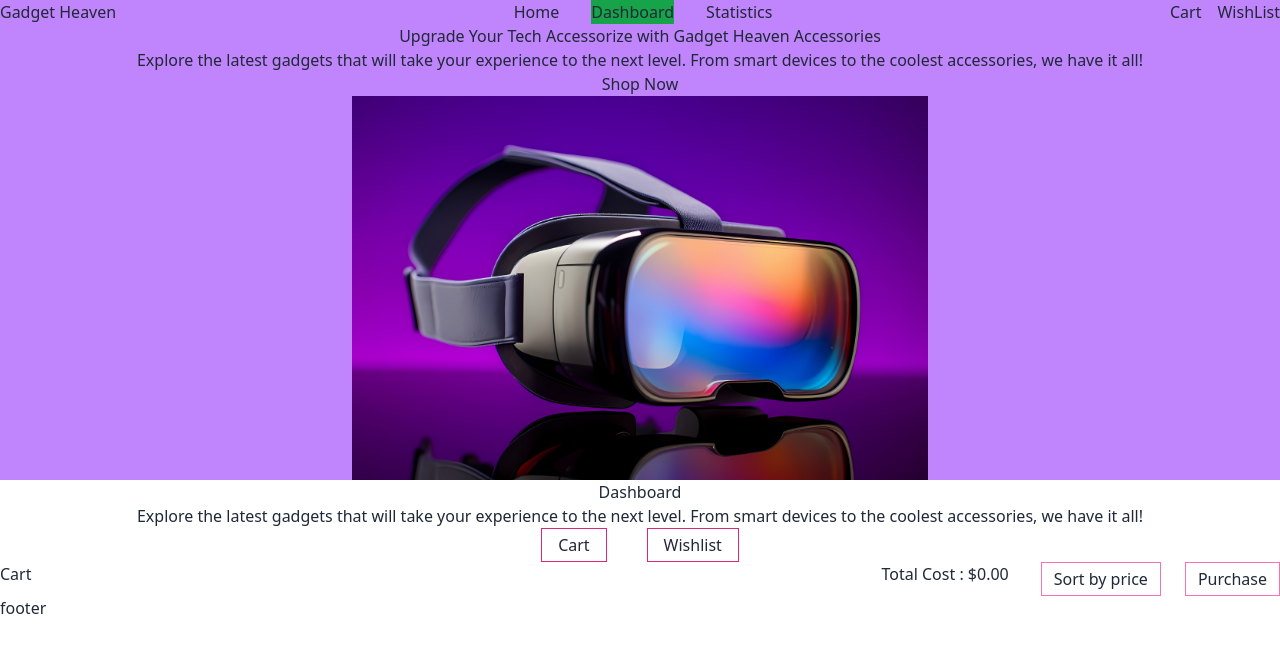
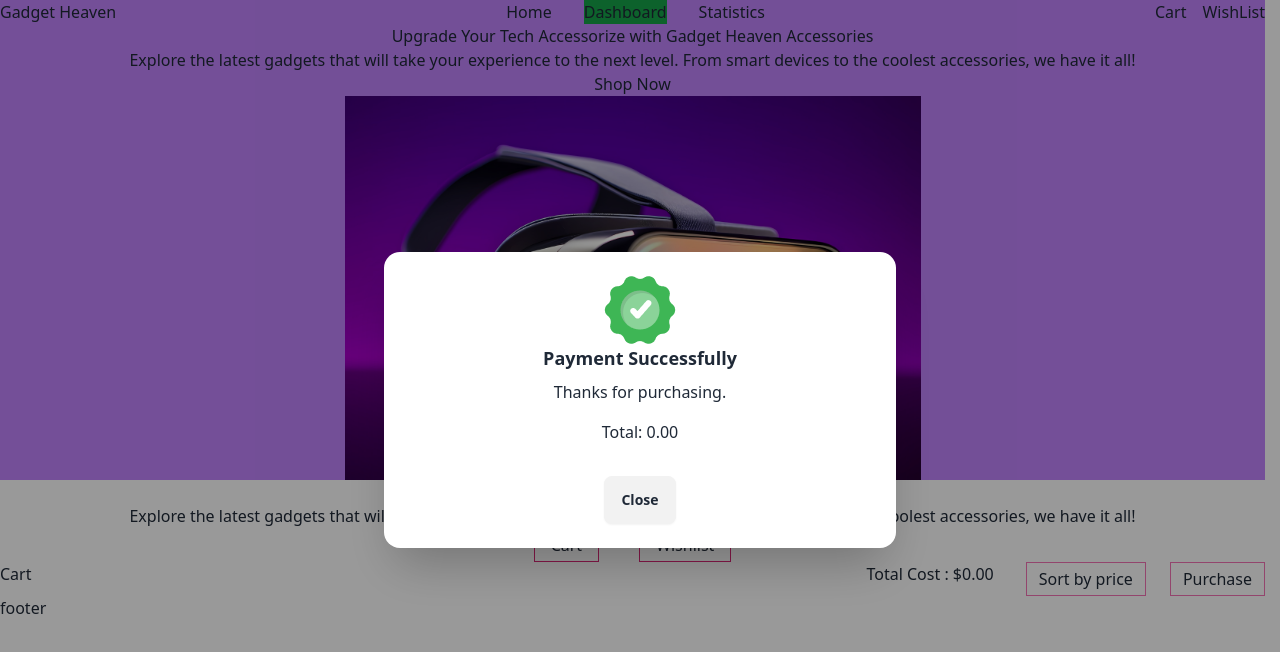
Before and after one commit to programming-hero-web-course-4/b10a8-gadget-heaven-m-im-ha, a React (Vite) app: page /dashboard in a window 1280 px wide. Both pictures are taken after a click on the button "Purchase". Shown: the top 652 px of the page. Built offline with nearby package versions, Linux system fonts and the light colour scheme.

Commit message:
add modal functionality for purchase button

```diff
--- a/src/ui/Dashboard.jsx
+++ b/src/ui/Dashboard.jsx
@@ -1,15 +1,31 @@
-import { useContext, useState } from "react";
+import { useContext, useEffect, useRef, useState } from "react";
 import { ProductContext } from "../context/ProductsProvider";
 
 function Dashboard() {
   const { addToCart, setAddToCart } = useContext(ProductContext);
+  const [showModal, setShowModal] = useState(false);
+  const modalRef = useRef(null);
+  // console.log(modalRef);
   // console.log(addToCart);
+
+  function handleOpenModal(e) {
+    e.preventDefault();
+    // console.log(`click`);
+    setShowModal(true);
+    if (modalRef.current) {
+      modalRef.current.showModal();
+    }
+  }
+
+  function handleCloseModal() {
+    setShowModal(false);
+  }
 
   function handleSortByPrice() {
     // console.log(`click`)
     const sortedItemByPrice =
       addToCart.length > 0 && [...addToCart].sort((a, b) => b.price - a.price);
-      // console.log(sortedItemByPrice);
+    // console.log(sortedItemByPrice);
     setAddToCart(sortedItemByPrice);
   }
 
@@ -25,6 +41,12 @@ function Dashboard() {
       ? addToCart.reduce((prev, cur) => prev + cur.price, 0)
       : 0;
   // console.log(totalCost);
+
+  useEffect(() => {
+    if (showModal && modalRef.current) {
+      modalRef.current.showModal();
+    }
+  }, [showModal]);
 
   return (
     <div>
@@ -50,7 +72,10 @@ function Dashboard() {
             >
               Sort by price
             </button>
-            <button className="border border-pink-400 px-3 py-1">
+            <button
+              onClick={handleOpenModal}
+              className="border border-pink-400 px-3 py-1"
+            >
               Purchase
             </button>
           </div>
@@ -72,6 +97,28 @@ function Dashboard() {
             </div>
           ))}
       </div>
+      {/* Open the modal using document.getElementById('ID').showModal() method */}
+      {showModal && (
+        <dialog
+          id="my_modal_5"
+          className="modal modal-bottom sm:modal-middle"
+          ref={modalRef}
+        >
+          <div className="modal-box flex flex-col items-center justify-center">
+            <img src="/assets/Group.png" alt="" />
+            <h3 className="text-lg font-bold">Payment Successfully</h3>
+            <p className="py-2">Thanks for purchasing.</p>
+            <p className="py-2">Total: {totalCost.toFixed(2)}</p>
+            <div className="modal-action">
+              <form className="w-full" method="dialog">
+                <button onClick={handleCloseModal} className="btn">
+                  Close
+                </button>
+              </form>
+            </div>
+          </div>
+        </dialog>
+      )}
     </div>
   );
 }
```
Also changed, not shown: src/ui/DisplayProducts.jsx (+7 -4 lines).
